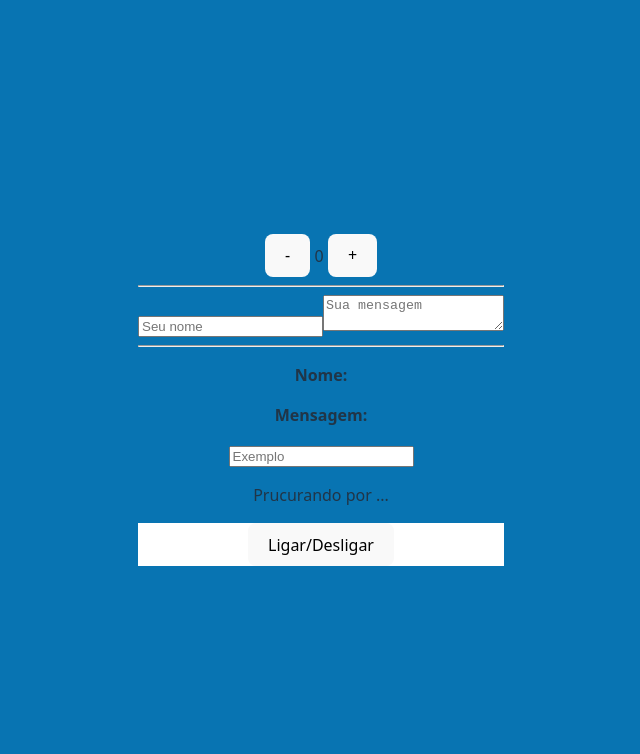
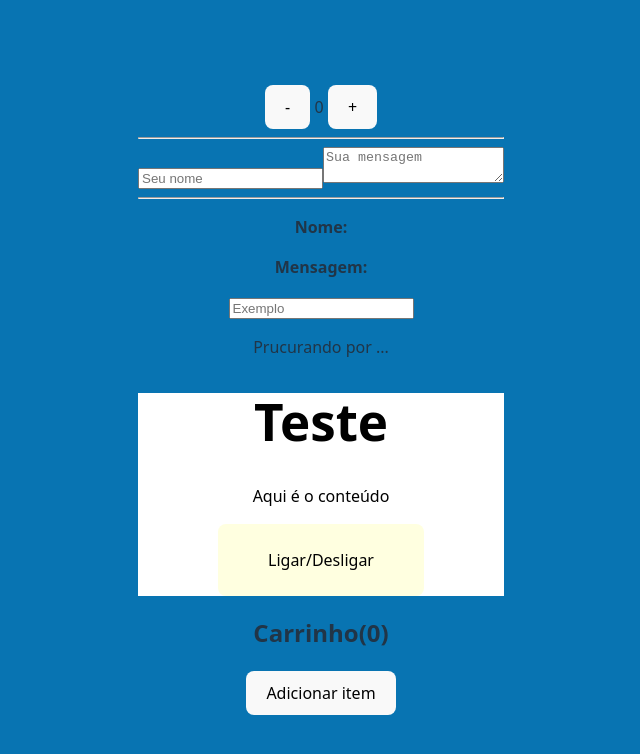
Before and after one commit to NoobinHard/Full_Stack, a React (Vite) app: page / in a window 1280 px wide. Shown: the top 754 px of the page, without its empty margins (319-959 px from the left). Built offline with nearby package versions, Linux system fonts and the light colour scheme.

Commit message:
desafio-5

```diff
--- a/src/App.jsx
+++ b/src/App.jsx
@@ -15,6 +15,7 @@ import Contador from './components/Contador'
 import FormularioContato from './components/FormularioContato'
 import FiltroProdutos from './components/FiltroProdutos'
 import ModoEscuro from './components/ModoEscuro/ModoEscuro'
+import Carrinho from './components/Carrinho/Carrinho'
 
 function App() {
  /*  const nome = "José"
@@ -43,6 +44,7 @@ function App() {
       <FormularioContato/>
       <FiltroProdutos/>
       <ModoEscuro/>
+      <Carrinho/>
     </div>
 
   )
--- /dev/null
+++ b/src/components/Carrinho/Carrinho.jsx
@@ -0,0 +1,18 @@
+
+import { useState} from 'react'
+function Carrinho() {
+    const[itens, setItens] = useState([])
+
+    function adicionarItem (){
+        const novoItem = {id: Date.now(), nome: `Produto #${itens.length + 1}`}
+        setItens([...itens, novoItem])
+    }
+      return (
+        <div>
+            <h2>Carrinho({itens.length})</h2>
+            <button onClick={adicionarItem}>Adicionar item</button>
+        </div>
+      )
+
+};
+export default Carrinho
--- a/src/components/ModoEscuro/ModoEscuro.jsx
+++ b/src/components/ModoEscuro/ModoEscuro.jsx
@@ -5,7 +5,9 @@ function ModoEscuro(){
     const [modoNoturno, setModoNoturno] = useState(false)
     return (
         <div className={modoNoturno ?  styles.dark : styles.light}>
-            <button onClick={() => setModoNoturno(!modoNoturno)}>Ligar/Desligar</button>
+            <h1>Teste</h1>
+            <p>Aqui é o conteúdo</p>
+            <button className={styles.botao} onClick={() => setModoNoturno(!modoNoturno)}>Ligar/Desligar</button>
         </div>
     )
 };
--- a/src/components/ModoEscuro/ModoEscuro.module.css
+++ b/src/components/ModoEscuro/ModoEscuro.module.css
@@ -7,7 +7,7 @@
     background-color: #fff;
     color: black;
 }
-.button{
+.botao{
     padding: 25px 50px;
     border:none;
     background-color: lightyellow;
```
